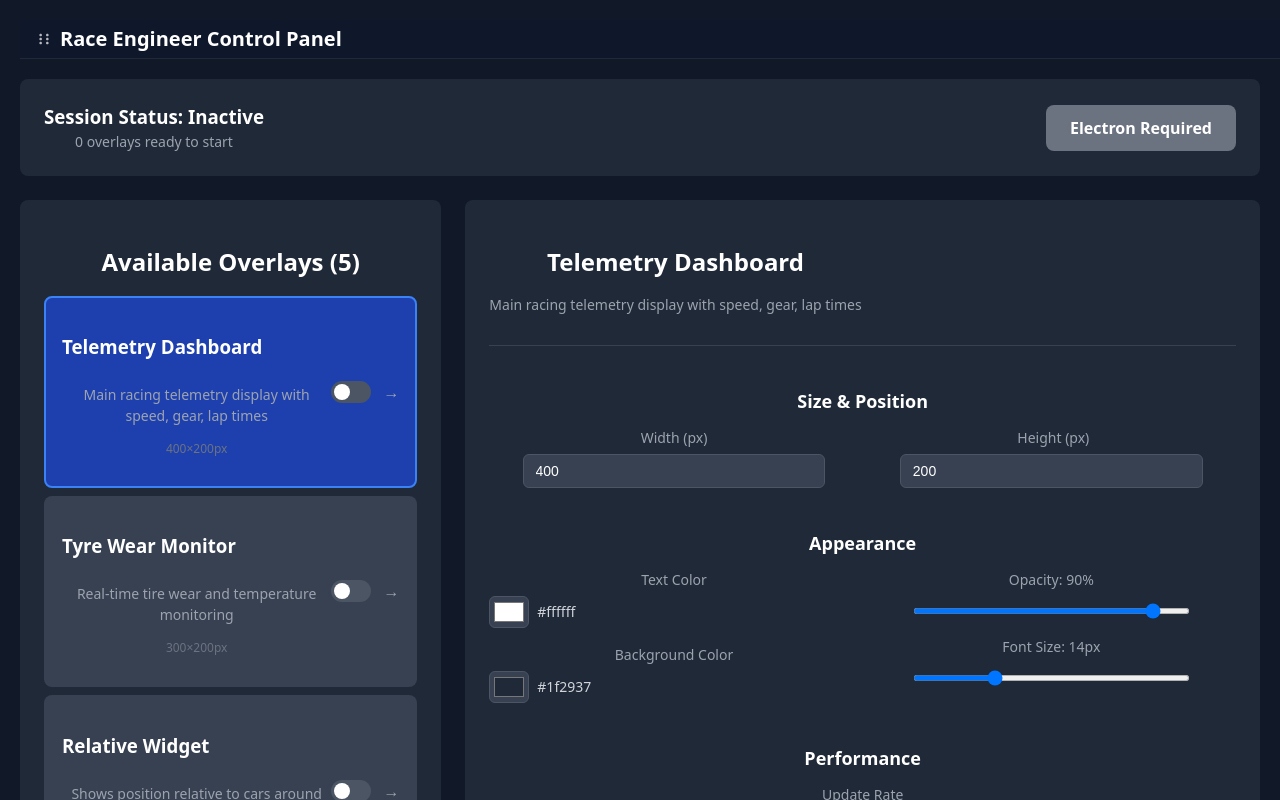
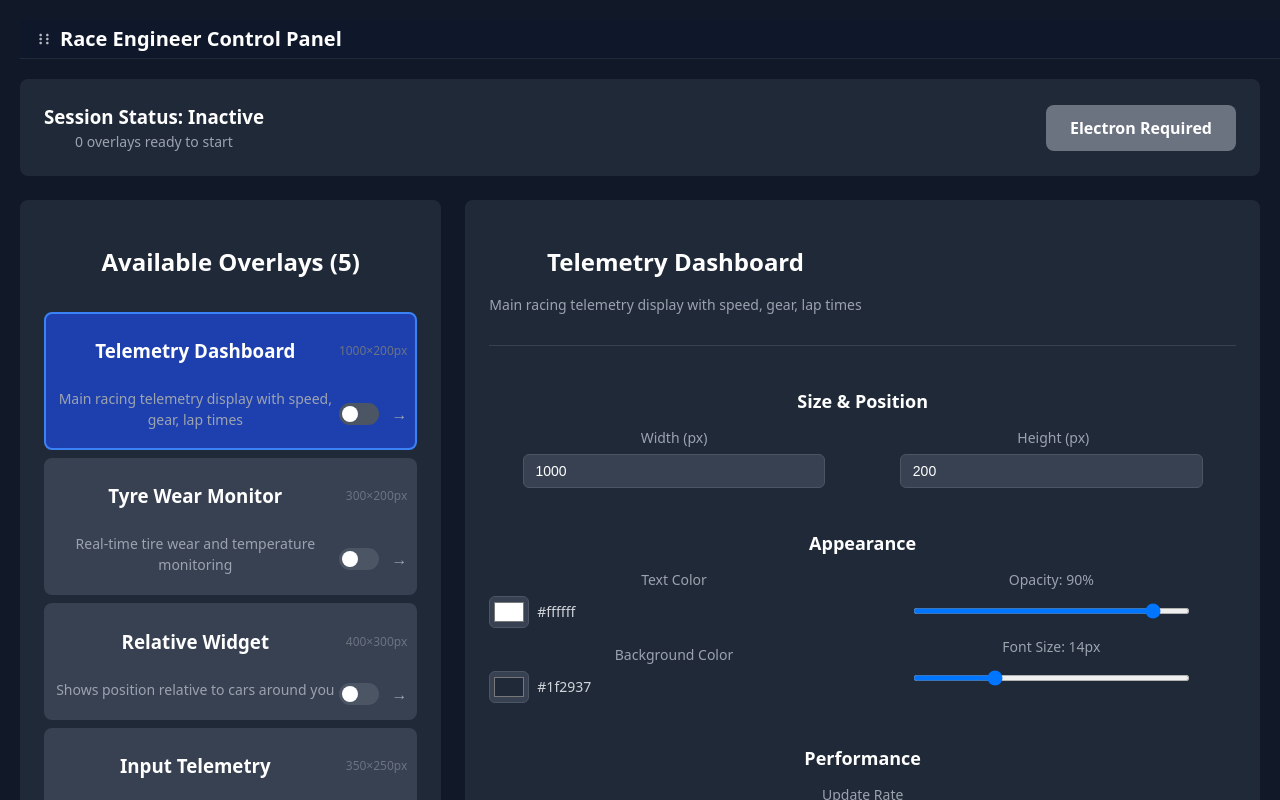
Before and after one commit to twh0008/RaceEngineer, a React (Vite) app in the folder packages/renderer/: page / in a window 1280 px wide. Built offline with nearby package versions, Linux system fonts and the light colour scheme.

Commit message:
shrunk UI for Overlay Selection and reformatted for more compact look. adjusted default width of telemetry to fit the elements better

```diff
--- a/packages/renderer/src/components/controlPanel/OverlaySelectionPanel.tsx
+++ b/packages/renderer/src/components/controlPanel/OverlaySelectionPanel.tsx
@@ -38,7 +38,8 @@ export const OverlaySelectionPanel = ({
         <p className="overlay-selection-panel__loading">Loading overlays...</p>
       ) : (
         <div className="overlay-selection-panel__list">
-          {overlays.map((overlay) => (            <div
+          {overlays.map((overlay) => (
+            <div
               key={overlay.id}
               className={`overlay-selection-panel__item ${
                 selectedOverlay === overlay.id ? 'overlay-selection-panel__item--selected' : ''
@@ -47,21 +48,17 @@ export const OverlaySelectionPanel = ({
               }`}
               onClick={() => onSelectOverlay(overlay.id)}
             >
-              <div className="overlay-selection-panel__item-header">
-                <div>
-                  <div className="overlay-selection-panel__item-content">
+              <div className="overlay-selection-panel__item-table">
+                <div className="overlay-selection-panel__item-header-cell">
                   <h3 className="overlay-selection-panel__item-title">{overlay.name}</h3>
-                    {overlay.enabled && (
-                      <div className="overlay-selection-panel__enabled-indicator"></div>
-                    )}
                 </div>
-                  <p className="overlay-selection-panel__item-description">
-                    {overlay.description}
-                  </p>
-                  <p className="overlay-selection-panel__item-size">
-                    {overlay.size?.width}×{overlay.size?.height}px
-                  </p>
+                <div className="overlay-selection-panel__item-size-cell">
+                  <span className="overlay-selection-panel__item-size">{overlay.size?.width}×{overlay.size?.height}px</span>
                 </div>
+                <div className="overlay-selection-panel__item-description-cell">
+                  <p className="overlay-selection-panel__item-description">{overlay.description}</p>
+                </div>
+                <div className="overlay-selection-panel__controls-cell">
                   <div className="overlay-selection-panel__controls">
                     <label className="toggle-switch">
                       <input
@@ -76,6 +73,7 @@ export const OverlaySelectionPanel = ({
                   </div>
                 </div>
               </div>
+            </div>
           ))}
         </div>
       )}
--- a/packages/renderer/src/components/controlPanel/styles/OverlaySelectionPanel.css
+++ b/packages/renderer/src/components/controlPanel/styles/OverlaySelectionPanel.css
@@ -3,6 +3,10 @@
   background-color: #1f2937;
   padding: 24px;
   border-radius: 8px;
+  overflow: hidden; /* Prevent overflow and ensure proper scrolling */
+  display: flex;
+  flex-direction: column;
+  gap: 16px;
 }
 
 .overlay-selection-panel__heading {
@@ -18,10 +22,12 @@
   display: flex;
   flex-direction: column;
   gap: 8px;
+  overflow-y: auto;
+  max-height: 100%;
 }
 
 .overlay-selection-panel__item {
-  padding: 16px;
+  padding: 4px 8px;
   background-color: #374151;
   border-radius: 8px;
   cursor: pointer;
@@ -48,16 +54,22 @@
   display: flex;
   justify-content: space-between;
   align-items: center;
+  padding: 2px 0;
 }
 
 .overlay-selection-panel__item-content {
   display: flex;
   align-items: center;
-  gap: 8px;
+  gap: 6px;
+  width: 100%;
+  padding: 0;
 }
 
 .overlay-selection-panel__item-title {
   font-weight: bold;
+  align-items: flex-start;
+  flex: 1;
+  padding: 0;
 }
 
 .overlay-selection-panel__enabled-indicator {
@@ -65,6 +77,8 @@
   height: 8px;
   background-color: #10b981;
   border-radius: 50%;
+  margin-left: 4px;
+  padding: 0;
 }
 
 .overlay-selection-panel__item-description {
@@ -76,7 +90,10 @@
 .overlay-selection-panel__item-size {
   color: #6b7280;
   font-size: 0.75rem;
-  margin-top: 4px;
+  margin-top: 0;
+  margin-left: auto;
+  text-align: right;
+  padding: 0;
 }
 
 .overlay-selection-panel__arrow {
@@ -148,3 +165,43 @@ input:disabled + .toggle-slider {
   opacity: 0.6;
   cursor: not-allowed;
 }
+
+.overlay-selection-panel__item-table {
+  display: grid;
+  grid-template-columns: 4fr 1fr;
+  grid-template-rows: auto auto;
+  gap: 0;
+  width: 100%;
+}
+
+.overlay-selection-panel__item-header-cell {
+  grid-column: 1 / 2;
+  grid-row: 1 / 2;
+  display: flex;
+  align-items: center;
+  padding: 0;
+}
+
+.overlay-selection-panel__item-size-cell {
+  grid-column: 2 / 3;
+  grid-row: 1 / 2;
+  display: flex;
+  align-items: center;
+  justify-content: flex-end;
+  padding: 0;
+}
+
+.overlay-selection-panel__item-description-cell {
+  grid-column: 1 / 2;
+  grid-row: 2 / 3;
+  padding: 0;
+}
+
+.overlay-selection-panel__controls-cell {
+  grid-column: 2 / 3;
+  grid-row: 2 / 3;
+  display: flex;
+  align-items: center;
+  justify-content: flex-end;
+  padding: 0;
+}
--- a/packages/renderer/src/types/overlays.ts
+++ b/packages/renderer/src/types/overlays.ts
@@ -22,7 +22,7 @@ export const AVAILABLE_OVERLAYS: OverlayType[] = [
     name: 'Telemetry Dashboard',
     description: 'Main racing telemetry display with speed, gear, lap times',
     component: 'Dashboard',
-    defaultSize: { width: 400, height: 200 }
+    defaultSize: { width: 1000, height: 200 }
   },
   {
     id: 'tyre-wear',
```
Lines whose indentation alone changed are shown as unchanged.
